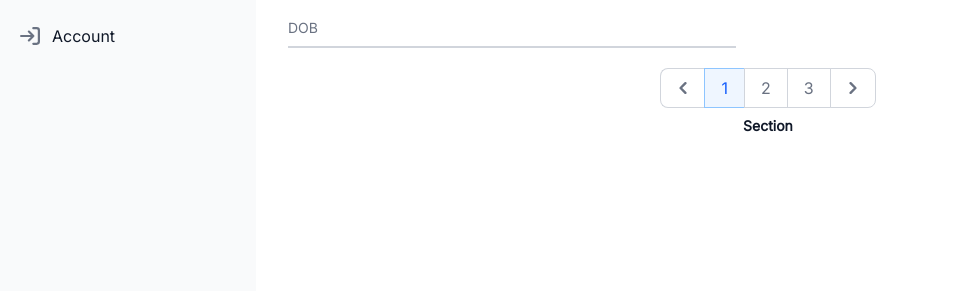
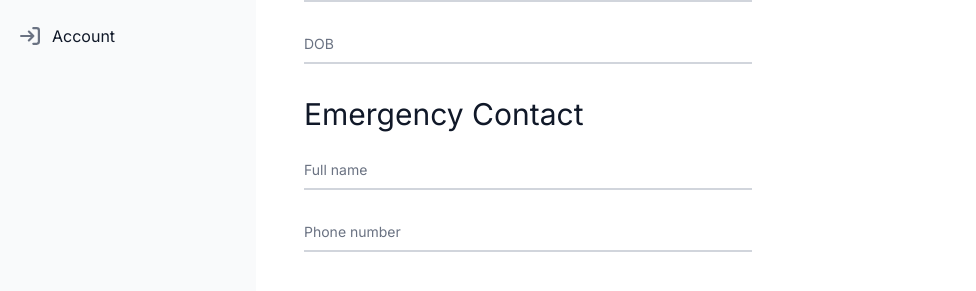
Before and after one commit to humayunk/doctor-dashboard, a Next.js app: page /forms/form in a window 1280 px wide. Shown: the part 463-754 px from the top of the page, without its empty margins (0-976 px from the left). Built offline with nearby package versions, Linux system fonts and the light colour scheme.

Commit message:
Put all form sections on one page
https://app.asana.com/1/1210391646975052/project/1210391646975104/task/1210699025040874

```diff
--- a/src/app/forms/form/page.jsx
+++ b/src/app/forms/form/page.jsx
@@ -5,14 +5,14 @@
   return (
     <>
       <Tabbar tabs={props.form.tabs} />
-      <div className="m-4">
+      <div className="m-4 ml-8">
         <p className="my-4 text-4xl text-gray-900 dark:text-white">Intake Form</p>
         <p className="my-2 text-2xl text-gray-900 dark:text-white">Description</p>
         <p>This form comprises the initial intake questions before your first visit with Dr. Doe.</p>
         <p className="my-2 text-2xl text-gray-900 dark:text-white">Consent</p>
         <p>This form requires read & write access to Profile data.</p>
         <form className="max-w-md">
-          <p className="mt-8 text-3xl text-gray-900 dark:text-white">Profile</p>
+          <p className="mt-8 mb-4 text-3xl text-gray-900 dark:text-white">Profile</p>
           <div className="relative z-0 w-full mb-5 group">
             <input type="text" name="floating_first_name" id="floating_first_name" className="block py-2.5 px-0 w-full text-sm text-gray-900 bg-transparent border-0 border-b-2 border-gray-300 appearance-none dark:text-white dark:border-gray-600 dark:focus:border-blue-500 focus:outline-none focus:ring-0 focus:border-blue-600 peer" placeholder=" " required />
             <label htmlFor="floating_first_name" className="peer-focus:font-medium absolute text-sm text-gray-500 dark:text-gray-400 duration-300 transform -translate-y-6 scale-75 top-3 -z-10 origin-[0] peer-focus:start-0 rtl:peer-focus:translate-x-1/4 peer-focus:text-blue-600 peer-focus:dark:text-blue-500 peer-placeholder-shown:scale-100 peer-placeholder-shown:translate-y-0 peer-focus:scale-75 peer-focus:-translate-y-6">First name</label>
@@ -25,41 +25,16 @@
             <input type="text" name="floating_dob" id="floating_dob" className="block py-2.5 px-0 w-full text-sm text-gray-900 bg-transparent border-0 border-b-2 border-gray-300 appearance-none dark:text-white dark:border-gray-600 dark:focus:border-blue-500 focus:outline-none focus:ring-0 focus:border-blue-600 peer" placeholder=" " required />
             <label htmlFor="floating_dob" className="peer-focus:font-medium absolute text-sm text-gray-500 dark:text-gray-400 duration-300 transform -translate-y-6 scale-75 top-3 -z-10 origin-[0] peer-focus:start-0 rtl:peer-focus:translate-x-1/4 peer-focus:text-blue-600 peer-focus:dark:text-blue-500 peer-placeholder-shown:scale-100 peer-placeholder-shown:translate-y-0 peer-focus:scale-75 peer-focus:-translate-y-6">DOB</label>
           </div>
+          <p className="mt-8 mb-4 text-3xl text-gray-900 dark:text-white">Emergency Contact</p>
+          <div className="relative z-0 w-full mb-5 group">
+            <input type="text" name="emergency_name" id="emergency_name" className="block py-2.5 px-0 w-full text-sm text-gray-900 bg-transparent border-0 border-b-2 border-gray-300 appearance-none dark:text-white dark:border-gray-600 dark:focus:border-blue-500 focus:outline-none focus:ring-0 focus:border-blue-600 peer" placeholder=" " required />
+            <label htmlFor="emergency_name" className="peer-focus:font-medium absolute text-sm text-gray-500 dark:text-gray-400 duration-300 transform -translate-y-6 scale-75 top-3 -z-10 origin-[0] peer-focus:start-0 rtl:peer-focus:translate-x-1/4 peer-focus:text-blue-600 peer-focus:dark:text-blue-500 peer-placeholder-shown:scale-100 peer-placeholder-shown:translate-y-0 peer-focus:scale-75 peer-focus:-translate-y-6">Full name</label>
+          </div>
+          <div className="relative z-0 w-full mb-5 group">
+            <input type="tel" name="emergency_phone" id="emergency_phone" className="block py-2.5 px-0 w-full text-sm text-gray-900 bg-transparent border-0 border-b-2 border-gray-300 appearance-none dark:text-white dark:border-gray-600 dark:focus:border-blue-500 focus:outline-none focus:ring-0 focus:border-blue-600 peer" placeholder=" " required />
+            <label htmlFor="emergency_phone" className="peer-focus:font-medium absolute text-sm text-gray-500 dark:text-gray-400 duration-300 transform -translate-y-6 scale-75 top-3 -z-10 origin-[0] peer-focus:start-0 rtl:peer-focus:translate-x-1/4 peer-focus:text-blue-600 peer-focus:dark:text-blue-500 peer-placeholder-shown:scale-100 peer-placeholder-shown:translate-y-0 peer-focus:scale-75 peer-focus:-translate-y-6">Phone number</label>
+          </div>
         </form>
-        <div className="flex flex-col items-center mt-2">
-          <nav aria-label="Page navigation example">
-            <ul className="flex items-center -space-x-px h-10 text-base">
-              <li>
-                <a href="#" className="flex items-center justify-center px-4 h-10 ms-0 leading-tight text-gray-500 bg-white border border-e-0 border-gray-300 rounded-s-lg hover:bg-gray-100 hover:text-gray-700 dark:bg-gray-800 dark:border-gray-700 dark:text-gray-400 dark:hover:bg-gray-700 dark:hover:text-white">
-                  <span className="sr-only">Previous</span>
-                  <svg className="w-3 h-3 rtl:rotate-180" aria-hidden="true" xmlns="http://www.w3.org/2000/svg" fill="none" viewBox="0 0 6 10">
-                    <path stroke="currentColor" strokeLinecap="round" strokeLinejoin="round" strokeWidth="2" d="M5 1 1 5l4 4"/>
-                  </svg>
-                </a>
-              </li>
-              <li>
-                <a href="#" aria-current="page" className="z-10 flex items-center justify-center px-4 h-10 leading-tight text-blue-600 border border-blue-300 bg-blue-50 hover:bg-blue-100 hover:text-blue-700 dark:border-gray-700 dark:bg-gray-700 dark:text-white">1</a>
-              </li>
-              <li>
-                <a href="#" className="flex items-center justify-center px-4 h-10 leading-tight text-gray-500 bg-white border border-gray-300 hover:bg-gray-100 hover:text-gray-700 dark:bg-gray-800 dark:border-gray-700 dark:text-gray-400 dark:hover:bg-gray-700 dark:hover:text-white">2</a>
-              </li>
-              <li>
-                <a href="#" className="flex items-center justify-center px-4 h-10 leading-tight text-gray-500 bg-white border border-gray-300 hover:bg-gray-100 hover:text-gray-700 dark:bg-gray-800 dark:border-gray-700 dark:text-gray-400 dark:hover:bg-gray-700 dark:hover:text-white">3</a>
-              </li>
-              <li>
-                <a href="#" className="flex items-center justify-center px-4 h-10 leading-tight text-gray-500 bg-white border border-gray-300 rounded-e-lg hover:bg-gray-100 hover:text-gray-700 dark:bg-gray-800 dark:border-gray-700 dark:text-gray-400 dark:hover:bg-gray-700 dark:hover:text-white">
-                  <span className="sr-only">Next</span>
-                  <svg className="w-3 h-3 rtl:rotate-180" aria-hidden="true" xmlns="http://www.w3.org/2000/svg" fill="none" viewBox="0 0 6 10">
-                    <path stroke="currentColor" strokeLinecap="round" strokeLinejoin="round" strokeWidth="2" d="m1 9 4-4-4-4"/>
-                  </svg>
-                </a>
-              </li>
-            </ul>
-          </nav>
-          <span className="pt-2 text-sm font-semibold text-gray-900 dark:text-white">
-            Section
-          </span>
-        </div>
       </div>
     </>
   );
```
